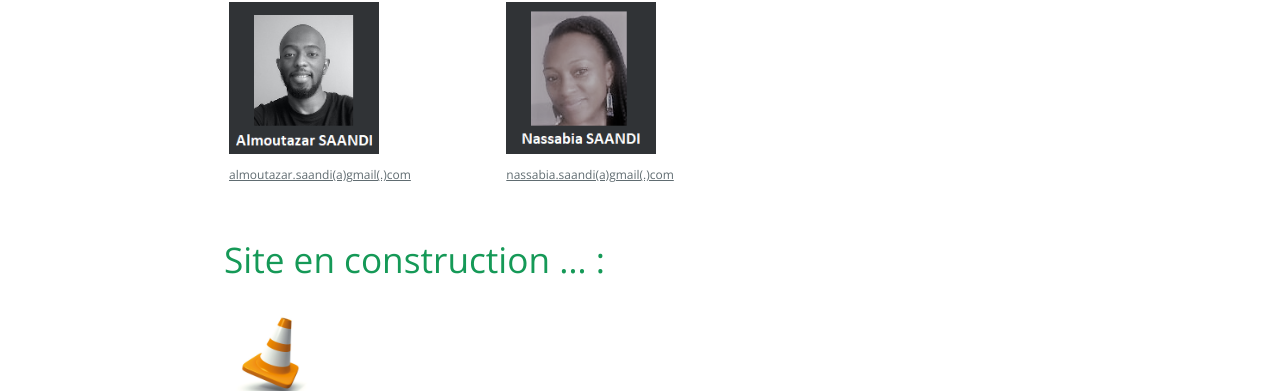
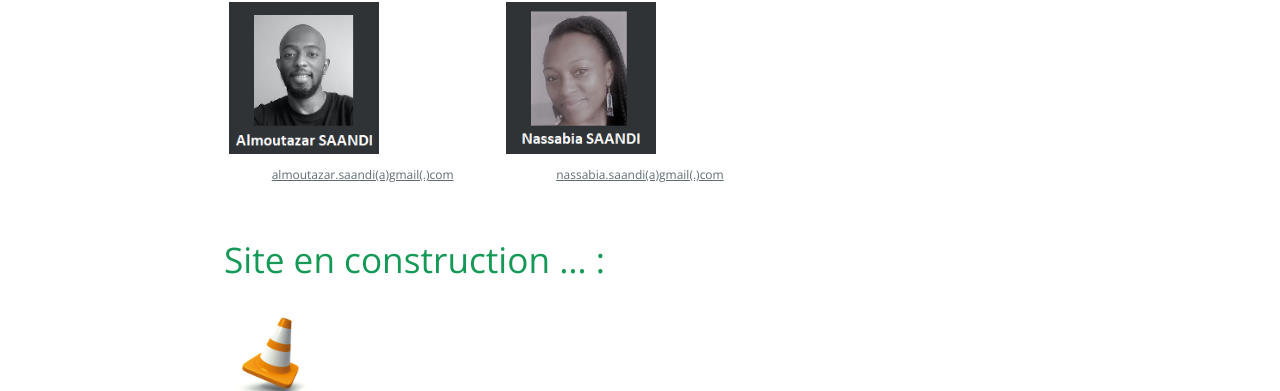
Before and after one commit to tech-num/tech-num.github.io, a Jekyll site: the page built from index.md, in a window 1280 px wide. Shown: the part 1428-1819 px from the top of the page. Built offline with Jekyll 4.4.1, drawn with Linux system fonts in a browser that asks for light colours.

Commit message:
Update index.md

```diff
--- a/index.md
+++ b/index.md
@@ -26,11 +26,11 @@ Numéro RNA : W9R1003851 <br>
 <div class="row">
   <div class="column">
     <img align="center" src="local/images/al.png" width="150">
-    <p style="font-size:12px"><u>almoutazar.saandi(a)gmail(.)com</u></p>
+    <p align="center" style="font-size:12px"><u>almoutazar.saandi(a)gmail(.)com</u></p>
   </div>
   <div class="column">
     <img align="center" src="local/images/na.png" width="150">
-    <p style="font-size:12px"><u>nassabia.saandi(a)gmail(.)com</u></p>
+    <p align="center" style="font-size:12px"><u>nassabia.saandi(a)gmail(.)com</u></p>
   </div>
 </div>
 
```
